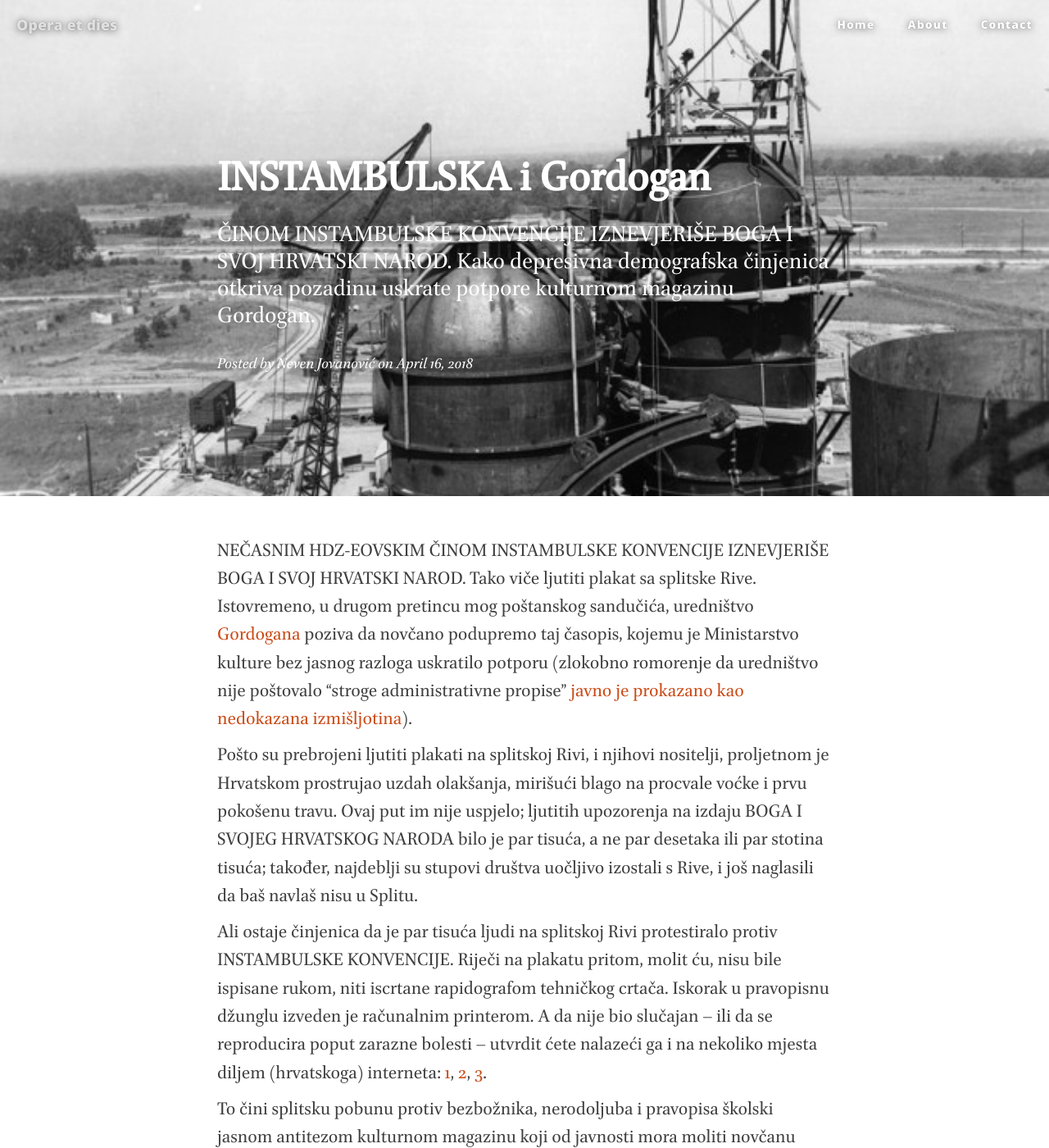
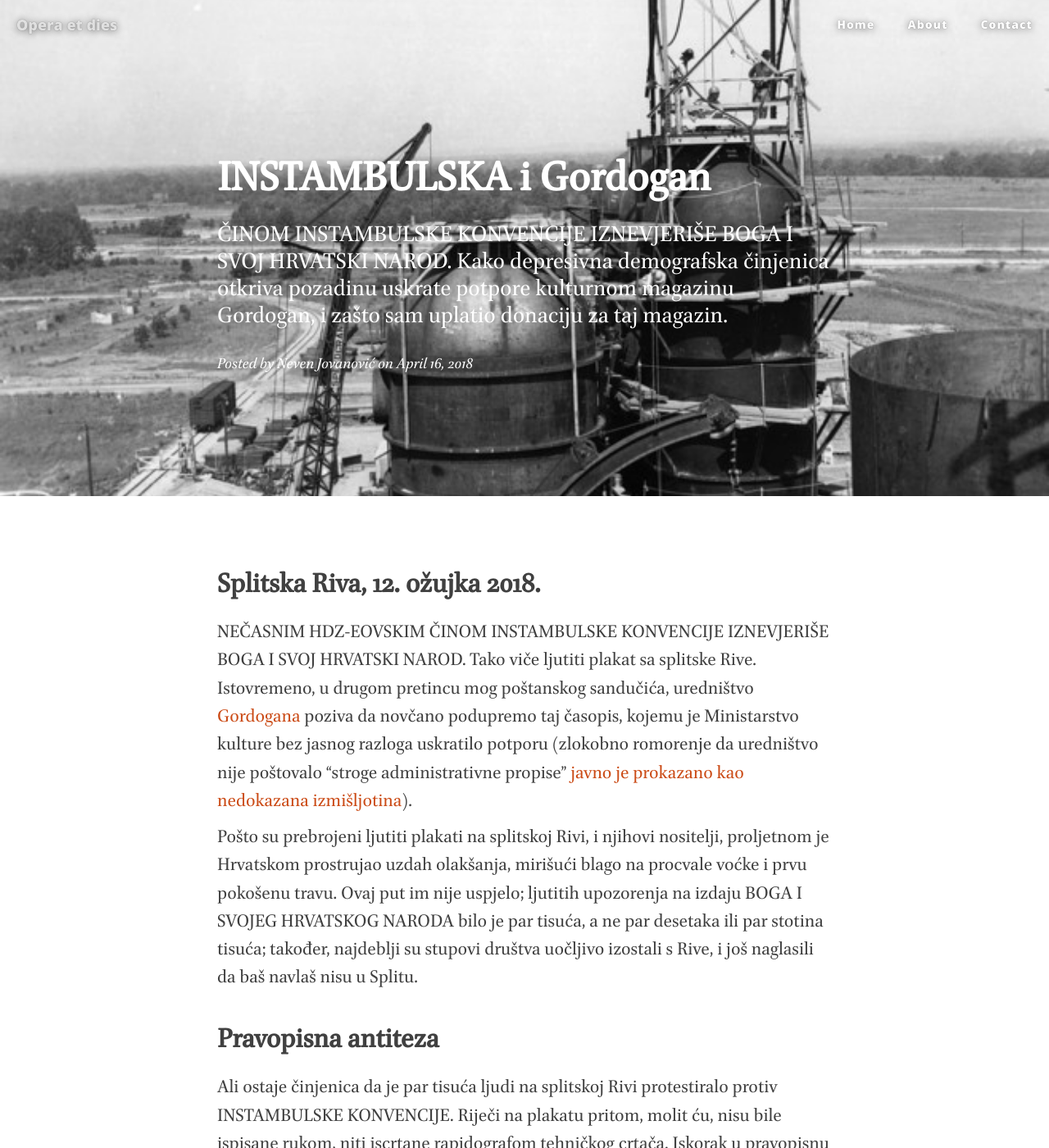
Before and after one commit to nevenjovanovic/nevenjovanovic.github.io, a Jekyll site: the page built from _posts/2018-04-16-instambulska.markdown, in a window 1280 px wide and 1400 px high. Shown: the whole window at 82% size. Built offline with Jekyll 4.4.1, drawn with Linux system fonts in a browser that asks for light colours; nearby versions of some CDN libraries; some of the changed text lies outside the part shown.

Commit message:
Correct style, add headings

```diff
--- a/_posts/2018-04-16-instambulska.markdown
+++ b/_posts/2018-04-16-instambulska.markdown
@@ -1,24 +1,32 @@
 ---
 layout:     post
 title:      "INSTAMBULSKA i Gordogan"
-subtitle:   "ČINOM INSTAMBULSKE KONVENCIJE IZNEVJERIŠE BOGA I SVOJ HRVATSKI NAROD. Kako depresivna demografska činjenica otkriva pozadinu uskrate potpore kulturnom magazinu Gordogan."
+subtitle:   "ČINOM INSTAMBULSKE KONVENCIJE IZNEVJERIŠE BOGA I SVOJ HRVATSKI NAROD. Kako depresivna demografska činjenica otkriva pozadinu uskrate potpore kulturnom magazinu Gordogan, i zašto sam uplatio donaciju za taj magazin."
 date:       2018-04-16 12:00:00
 author:     "Neven Jovanović"
 header-img: "img/1943works.jpg"
 ---
 
+# Splitska Riva, 12. ožujka 2018.
+
 NEČASNIM HDZ-EOVSKIM ČINOM INSTAMBULSKE KONVENCIJE IZNEVJERIŠE BOGA I SVOJ HRVATSKI NAROD. Tako viče ljutiti plakat sa splitske Rive. Istovremeno, u drugom pretincu mog poštanskog sandučića, uredništvo [Gordogana](http://www.gordogan.com.hr/gordogan/) poziva da novčano podupremo taj časopis, kojemu je Ministarstvo kulture bez jasnog razloga uskratilo potporu (zlokobno romorenje da uredništvo nije poštovalo "stroge administrativne propise" [javno je prokazano kao nedokazana izmišljotina](https://www.telegram.hr/price/izgleda-da-je-ministarstvo-malo-lagalo-oko-ukidanja-potpore-gordoganu-opomene-na-koje-se-pozivaju-ne-postoje/)).
 
 Pošto su prebrojeni ljutiti plakati na splitskoj Rivi, i njihovi nositelji, proljetnom je Hrvatskom prostrujao uzdah olakšanja, mirišući blago na procvale voćke i prvu pokošenu travu. Ovaj put im nije uspjelo; ljutitih upozorenja na izdaju BOGA I SVOJEG HRVATSKOG NARODA bilo je par tisuća, a ne par desetaka ili par stotina tisuća; također, najdeblji su stupovi društva uočljivo izostali s Rive, i još naglasili da baš navlaš nisu u Splitu.
+
+# Pravopisna antiteza
 
 Ali ostaje činjenica da je par tisuća ljudi na splitskoj Rivi protestiralo protiv INSTAMBULSKE KONVENCIJE. Riječi na plakatu pritom, molit ću, nisu bile ispisane rukom, niti iscrtane rapidografom tehničkog crtača. Iskorak u pravopisnu džunglu izveden je računalnim printerom. A da nije bio slučajan -- ili da se reproducira poput zarazne bolesti -- utvrdit ćete nalazeći ga i na nekoliko mjesta diljem (hrvatskoga) interneta: [1](https://portal.braniteljski-forum.com/vijesti/hcsp-poziva-na-prosvjedni-skup-protiv-ratifikacije-instambulske-konvencije), [2](https://hrvatskabraniteljskapuckastranka.weebly.com/blog/zeljko-sacic-hrvatski-narode-budimo-spremni-na-aktivan-otpor), [3](
 http://croatia-presse.de/deseci-tisuca-ljudi-protiv-istanbulske-konvencije/).
 
 To čini splitsku pobunu protiv bezbožnika, nerodoljuba i pravopisa školski jasnom antitezom kulturnom magazinu koji od javnosti mora moliti novčanu pomoć. INSTAMBULSKA na jednoj strani, Gordogan na drugoj. Časopis nasuprot onoga čije ime nosi (taj još nije postao kralj; ovaj put).
 
+# Ko voli -- nek izvoli
+
 "Svaka čast, tako se radi", prokomentirao je zluradi glasić drugdje na internetu [novinsku vijest o Gordoganovoj molbi za pomoć](https://net.hr/danas/hrvatska/casopis-gordogan-moli-za-donacije-ministarstvo-im-je-nakon-40-godina-izlazenja-bez-objasnjenja-obustavilo-sufinanciranje/), "Skupite donacija, pa ko voli --- nek izvoli. Ne znam zašto bih ja plaćao časopis koji ne da nisam čitao nego za koji nisam niti čuo." Liberalni je cinik, naizgled, u stopostotnom pravu.  Ponuda i potražnja, nevidljiva ruka tržišta, i u Hrvatskoj neka budu idealan regulator kulturnih potreba za Gordoganom. Ako hrvatskim potrošačima Gordogan treba, oni će ga i plaćati, izravno iz svog hrvatskog džepa, onako kao što plaćaju kruh, kavu, iPhone, školovanje svoje djece, Big Brother i turske sapunice.
 
 (Ali, čekaj malo; koliko znam, hrvatski potrošači ne plaćaju izravno iz svog džepa školovanje, Big Brother i sapunice. Plaćaju ih neizravno, da, i to debelo, i u priličnom neskladu "vrijednosti za novac"; ali izravno ne.)
+
+# Depresivna demografija
 
 Depresivna demografska činjenica: da biste imali magazine u kojima će feljtone pisati Alfred Polgar, kolumne i dnevne osvrte Clive James, reportaže o narančama i ručno rađenim kanuima John McPhee -- morate imati kulture u kojima će se publika tih feljtona, kolumna i reportaža (to jest, publika onoga najboljeg što u tim žanrovima jedna kultura može dati) brojiti ne u tisućama, nego u stotinama tisuća, u milijunima. U svakoj će kulturi Polgara, Jamesa, McPheeja čitati jedan posto stanovnika. Ali jedan posto od 326,279,880 -- koliko iznosi [posljednji procijenjeni broj stanovnika SAD](http://www.worldometers.info/world-population/us-population/) -- jest 3,262,798. Tri cijelih dva milijuna, molit ću. Dobre tri četvrtine ukupnog stanovništva Republike Hrvatske.
 
```
